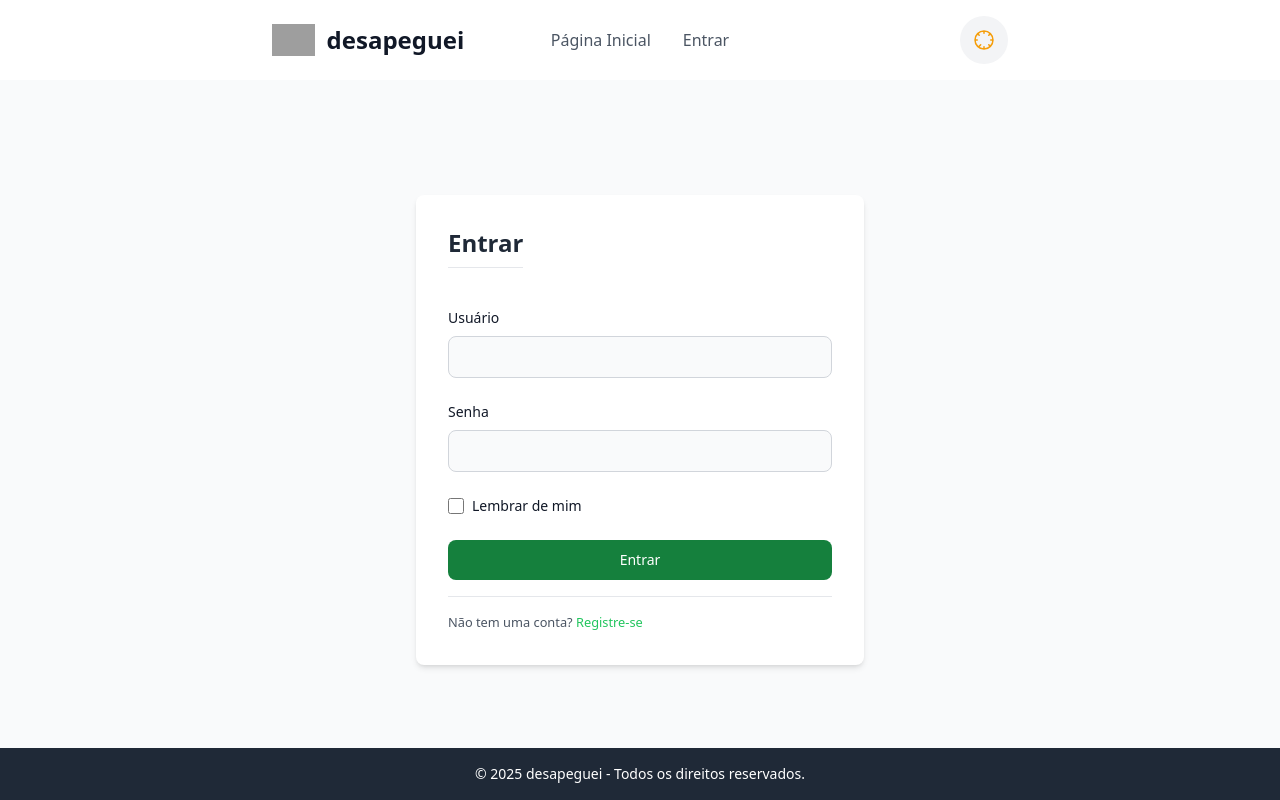
After one commit to lucsdsm/tickets, a Flask app: page /login in a window 1280 px wide. The commit adds this page. Run offline with Flask 3, Linux system fonts and the light colour scheme; grey boxes are pictures that could not be loaded.

Commit message:
estrutura base para o sistema de login

```diff
--- a/app/models.py
+++ b/app/models.py
@@ -1,9 +1,10 @@
 from app import db
 from flask_bcrypt import Bcrypt # para hashing de senhas
+from flask_login import UserMixin # para integração com Flask-Login
 
 bcrypt = Bcrypt() # para hashing de senhas
 
-class User(db.Model):
+class User(db.Model, UserMixin):
     id = db.Column(db.Integer, primary_key=True)
     username = db.Column(db.String(80), unique=True, nullable=False)
     email = db.Column(db.String(120), unique=True, nullable=False)
--- /dev/null
+++ b/app/routes/auth.py
@@ -0,0 +1,25 @@
+from flask import Blueprint, render_template, redirect, url_for, flash, request
+from flask_login import login_user, logout_user, login_required, current_user
+from app.models import User
+from app import db, bcrypt
+
+auth = Blueprint('auth', __name__)
+
+@auth.route('/login', methods=['GET', 'POST'])
+def login():
+    # if current_user.is_authenticated:
+    #     return redirect(url_for('main.home'))
+
+    if request.method == 'POST':
+        username = request.form['username']
+        password = request.form['password']
+
+        user = User.query.filter_by(username=username).first()
+        if user and user.check_password(password):
+            login_user(user)
+            flash('Login realizado com sucesso!', 'success')
+            return redirect(url_for('main.home'))
+        else:
+            flash('Usuário ou senha inválidos.', 'danger')
+
+    return render_template('login.html')
--- a/app/static/css/output.css
+++ b/app/static/css/output.css
@@ -615,8 +615,32 @@ video {
   margin-right: auto;
 }
 
+.mb-2 {
+  margin-bottom: 0.5rem;
+}
+
+.mb-4 {
+  margin-bottom: 1rem;
+}
+
+.ml-2 {
+  margin-left: 0.5rem;
+}
+
 .mt-2 {
   margin-top: 0.5rem;
+}
+
+.mt-4 {
+  margin-top: 1rem;
+}
+
+.mt-6 {
+  margin-top: 1.5rem;
+}
+
+.mt-8 {
+  margin-top: 2rem;
 }
 
 .block {
@@ -639,6 +663,10 @@ video {
   height: 4rem;
 }
 
+.h-4 {
+  height: 1rem;
+}
+
 .h-6 {
   height: 1.5rem;
 }
@@ -659,6 +687,10 @@ video {
   width: 4rem;
 }
 
+.w-4 {
+  width: 1rem;
+}
+
 .w-56 {
   width: 14rem;
 }
@@ -667,8 +699,16 @@ video {
   width: 1.5rem;
 }
 
+.w-full {
+  width: 100%;
+}
+
 .max-w-5xl {
   max-width: 64rem;
+}
+
+.max-w-md {
+  max-width: 28rem;
 }
 
 .flex-grow {
@@ -766,16 +806,38 @@ video {
   margin-bottom: calc(0.25rem * var(--tw-space-y-reverse));
 }
 
+.space-y-6 > :not([hidden]) ~ :not([hidden]) {
+  --tw-space-y-reverse: 0;
+  margin-top: calc(1.5rem * calc(1 - var(--tw-space-y-reverse)));
+  margin-bottom: calc(1.5rem * var(--tw-space-y-reverse));
+}
+
 .overflow-hidden {
   overflow: hidden;
+}
+
+.rounded {
+  border-radius: 0.25rem;
 }
 
 .rounded-full {
   border-radius: 9999px;
 }
 
+.rounded-lg {
+  border-radius: 0.5rem;
+}
+
 .rounded-md {
   border-radius: 0.375rem;
+}
+
+.border {
+  border-width: 1px;
+}
+
+.border-b {
+  border-bottom-width: 1px;
 }
 
 .border-t {
@@ -785,6 +847,11 @@ video {
 .border-gray-200 {
   --tw-border-opacity: 1;
   border-color: rgb(229 231 235 / var(--tw-border-opacity, 1));
+}
+
+.border-gray-300 {
+  --tw-border-opacity: 1;
+  border-color: rgb(209 213 219 / var(--tw-border-opacity, 1));
 }
 
 .bg-gray-100 {
@@ -807,6 +874,11 @@ video {
   background-color: rgb(17 24 39 / var(--tw-bg-opacity, 1));
 }
 
+.bg-green-700 {
+  --tw-bg-opacity: 1;
+  background-color: rgb(21 128 61 / var(--tw-bg-opacity, 1));
+}
+
 .bg-white {
   --tw-bg-opacity: 1;
   background-color: rgb(255 255 255 / var(--tw-bg-opacity, 1));
@@ -814,6 +886,14 @@ video {
 
 .bg-opacity-50 {
   --tw-bg-opacity: 0.5;
+}
+
+.p-2\.5 {
+  padding: 0.625rem;
+}
+
+.p-8 {
+  padding: 2rem;
 }
 
 .px-2 {
@@ -826,6 +906,11 @@ video {
   padding-right: 0.75rem;
 }
 
+.px-5 {
+  padding-left: 1.25rem;
+  padding-right: 1.25rem;
+}
+
 .px-6 {
   padding-left: 1.5rem;
   padding-right: 1.5rem;
@@ -834,6 +919,11 @@ video {
 .py-2 {
   padding-top: 0.5rem;
   padding-bottom: 0.5rem;
+}
+
+.py-2\.5 {
+  padding-top: 0.625rem;
+  padding-bottom: 0.625rem;
 }
 
 .py-4 {
@@ -846,8 +936,16 @@ video {
   padding-bottom: 2rem;
 }
 
+.pb-2 {
+  padding-bottom: 0.5rem;
+}
+
 .pt-2 {
   padding-top: 0.5rem;
+}
+
+.pt-3 {
+  padding-top: 0.75rem;
 }
 
 .text-center {
@@ -911,6 +1009,11 @@ video {
   color: rgb(17 24 39 / var(--tw-text-opacity, 1));
 }
 
+.text-green-500 {
+  --tw-text-opacity: 1;
+  color: rgb(34 197 94 / var(--tw-text-opacity, 1));
+}
+
 .text-white {
   --tw-text-opacity: 1;
   color: rgb(255 255 255 / var(--tw-text-opacity, 1));
@@ -935,6 +1038,12 @@ video {
 .shadow-lg {
   --tw-shadow: 0 10px 15px -3px rgb(0 0 0 / 0.1), 0 4px 6px -4px rgb(0 0 0 / 0.1);
   --tw-shadow-colored: 0 10px 15px -3px var(--tw-shadow-color), 0 4px 6px -4px var(--tw-shadow-color);
+  box-shadow: var(--tw-ring-offset-shadow, 0 0 #0000), var(--tw-ring-shadow, 0 0 #0000), var(--tw-shadow);
+}
+
+.shadow-md {
+  --tw-shadow: 0 4px 6px -1px rgb(0 0 0 / 0.1), 0 2px 4px -2px rgb(0 0 0 / 0.1);
+  --tw-shadow-colored: 0 4px 6px -1px var(--tw-shadow-color), 0 2px 4px -2px var(--tw-shadow-color);
   box-shadow: var(--tw-ring-offset-shadow, 0 0 #0000), var(--tw-ring-shadow, 0 0 #0000), var(--tw-shadow);
 }
 
--- a/app/templates/layout.html
+++ b/app/templates/layout.html
@@ -55,7 +55,7 @@
                 <div class="flex space-x-8">
                     <a href="{{ url_for('main.home') }}"
                         class="text-gray-600 hover:text-black dark:text-gray-300 dark:hover:text-white"> Página Inicial </a>
-                    <a href="#" class="text-gray-600 hover:text-black dark:text-gray-300 dark:hover:text-white"> Entrar </a>
+                    <a href="{{ url_for('auth.login') }}" class="text-gray-600 hover:text-black dark:text-gray-300 dark:hover:text-white"> Entrar </a>
                 </div>
             </nav>
 
@@ -116,7 +116,7 @@
                     <!-- botões no menu sanduíche iche -->
                     <div class="py-2 px-2 space-y-1">
                         <a href="{{ url_for('main.home') }}" class="block px-3 py-2 rounded-md text-base font-medium text-gray-700 dark:text-gray-200 hover:bg-gray-100 dark:hover:bg-gray-700"> Página Inicial </a>
-                        <a href="#" class="block px-3 py-2 rounded-md text-base font-medium text-gray-700 dark:text-gray-200 hover:bg-gray-100 dark:hover:bg-gray-700"> Entrar </a>
+                        <a href="{{ url_for('auth.login') }}" class="block px-3 py-2 rounded-md text-base font-medium text-gray-700 dark:text-gray-200 hover:bg-gray-100 dark:hover:bg-gray-700"> Entrar </a>
                         <!-- toggle de tema -->
                         <div class="border-t border-gray-200 dark:border-gray-700 pt-2 mt-2 flex justify-center">
                             <div x-data="{
@@ -165,7 +165,7 @@
         </div>
     </header>
 
-    <main class="flex-grow">
+    <main class="flex-grow" style="align-content: center;">
         <div class="max-w-5xl mx-auto px-6 py-8">
             {% block content %}
             {% endblock %}
--- /dev/null
+++ b/app/templates/login.html
@@ -0,0 +1,37 @@
+{% extends "layout.html" %}
+{% block content %}
+
+    <div class="max-w-md mx-auto mt-8 bg-white dark:bg-gray-800 p-8 rounded-lg shadow-md">
+        <form method="POST" action="{{ url_for('auth.login') }}">
+            <fieldset class="space-y-6">
+                <legend class="text-2xl font-bold border-b pb-2 mb-4 dark:text-white">Entrar</legend>
+
+                <div>
+                    <label for="username" class="block mb-2 text-sm font-medium text-gray-900 dark:text-white"> Usuário </label>
+                    <input type="username" name="username" id="username" class="bg-gray-50 border border-gray-300 text-gray-900 text-sm rounded-lg focus:ring-green-500 focus:border-green-500 block w-full p-2.5 dark:bg-gray-700 dark:border-gray-600 dark:placeholder-gray-400 dark:text-white" required>
+                </div>
+
+                <div>
+                    <label for="password" class="block mb-2 text-sm font-medium text-gray-900 dark:text-white">Senha</label>
+                    <input type="password" name="password" id="password" class="bg-gray-50 border border-gray-300 text-gray-900 text-sm rounded-lg focus:ring-green-500 focus:border-green-500 block w-full p-2.5 dark:bg-gray-700 dark:border-gray-600 dark:placeholder-gray-400 dark:text-white" required>
+                </div>
+
+                <div class="flex items-center">
+                    <input type="checkbox" name="remember" id="remember" class="w-4 h-4 border border-gray-300 rounded bg-gray-50 focus:ring-3 focus:ring-green-300 dark:bg-gray-700 dark:border-gray-600">
+                    <label for="remember" class="ml-2 text-sm font-medium text-gray-900 dark:text-gray-300">Lembrar de mim</label>
+                </div>
+            </fieldset>
+
+            <div class="mt-6">
+                <button type="submit" class="w-full text-white bg-green-700 hover:bg-green-800 focus:ring-4 focus:outline-none focus:ring-green-300 font-medium rounded-lg text-sm px-5 py-2.5 text-center dark:bg-green-600 dark:hover:bg-green-700 dark:focus:ring-green-800">Entrar</button>
+            </div>
+        </form>
+
+        <div class="border-t pt-3 mt-4">
+            <small class="text-gray-600 dark:text-gray-400">
+                Não tem uma conta? <a class="text-green-500 hover:underline" href="">Registre-se</a>
+            </small>
+        </div>
+    </div>
+
+{% endblock content %}
--- a/requirements.txt
+++ b/requirements.txt
@@ -4,3 +4,4 @@ Flask-Migrate
 psycopg2-binary
 python-dotenv
 Flask-Bcrypt
+Flask-Login
```
Also changed, not shown: other parts of app/static/css/output.css (+65 -0 lines), app/__init__.py (+17 -2 lines), app/routes/main.py (renamed from app/main.py).
